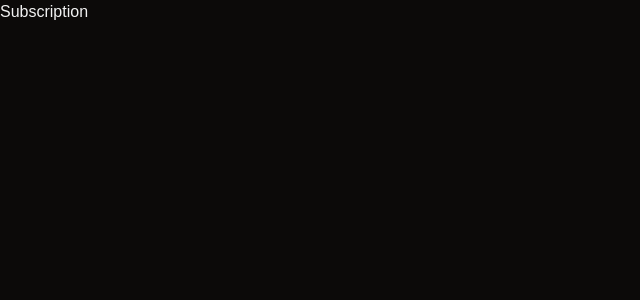
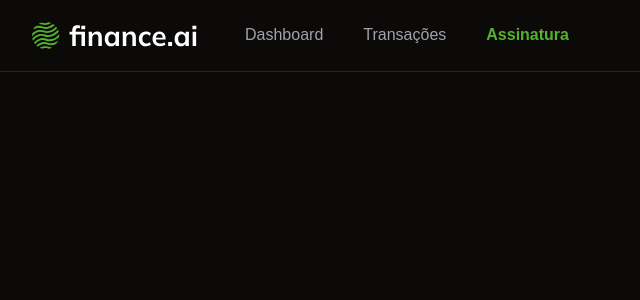
Before and after one commit to thierryboiago/finance-ai, a Next.js app: page /subscription in a window 1280 px wide. Shown: the top 300 px of the page, without its empty margins (0-640 px from the left). Built offline with nearby package versions, Linux system fonts and the light colour scheme.

Commit message:
feat: add navbar component

```diff
--- /dev/null
+++ b/app/_components/navbar.tsx
@@ -0,0 +1,48 @@
+"use client";
+import React from "react";
+import Image from "next/image";
+import Link from "next/link";
+import { usePathname } from "next/navigation";
+
+const Navbar = () => {
+  const pathname = usePathname();
+  return (
+    <nav className="pt flex justify-between border-b border-solid px-8 py-4">
+      <div className="flex items-center gap-10">
+        <Image src="/logo.svg" alt="Finance AI" width={173} height={39} />
+        <Link
+          href="/"
+          className={
+            pathname === "/"
+              ? "font-bold text-primary"
+              : "text-muted-foreground"
+          }
+        >
+          Dashboard
+        </Link>
+        <Link
+          href="/transactions"
+          className={
+            pathname === "/transactions"
+              ? "font-bold text-primary"
+              : "text-muted-foreground"
+          }
+        >
+          Transações
+        </Link>
+        <Link
+          href="/subscription"
+          className={
+            pathname === "/subscription"
+              ? "font-bold text-primary"
+              : "text-muted-foreground"
+          }
+        >
+          Assinatura
+        </Link>
+      </div>
+    </nav>
+  );
+};
+
+export default Navbar;
--- a/app/page.tsx
+++ b/app/page.tsx
@@ -1,17 +1,13 @@
-import { UserButton } from "@clerk/nextjs";
 import { auth } from "@clerk/nextjs/server";
 import { redirect } from "next/navigation";
+import Navbar from "@/app/_components/navbar";
 
 const Home = async () => {
   const { userId } = auth();
   if (!userId) {
     redirect("/login");
   }
-  return (
-    <div className="h-full flex items-center justify-center">
-      <UserButton showName />
-    </div>
-  );
+  return <Navbar />;
 };
 
 export default Home;
--- a/app/subscription/page.tsx
+++ b/app/subscription/page.tsx
@@ -1,7 +1,7 @@
+import Navbar from "@/app/_components/navbar";
+
 const SubscriptionPage = () => {
-  return (
-    <h1>Subscription</h1>
-  );
+  return <Navbar />;
 };
 
 export default SubscriptionPage;
--- a/app/transactions/page.tsx
+++ b/app/transactions/page.tsx
@@ -3,17 +3,26 @@
 import { DataTable } from "@/app/_components/ui/data-table";
 import { transactionsColumns } from "@/app/transactions/_columns";
 import AddTransactionButton from "@/app/_components/add-transaction-button";
+import Navbar from "@/app/_components/navbar";
+import { UserButton } from "@clerk/nextjs";
 
 const TransactionsPage = async () => {
   const transactions = await db.transaction.findMany({});
   return (
-    <div className="space-y-6 p-6">
-      <div className="flex w-full items-center justify-between p-6">
-        <h1 className="text-2xl font-bold">Transações</h1>
-        <AddTransactionButton />
+    <>
+      <Navbar />
+      <div className="space-y-6 p-6">
+        <div className="flex w-full items-center justify-between p-6">
+          <h1 className="text-2xl font-bold">Transações</h1>
+          <AddTransactionButton />
+        </div>
+        <DataTable
+          columns={transactionsColumns}
+          data={JSON.parse(JSON.stringify(transactions))}
+        />
       </div>
-      <DataTable columns={transactionsColumns} data={transactions} />
-    </div>
+      <UserButton showName />
+    </>
   );
 };
 
```
